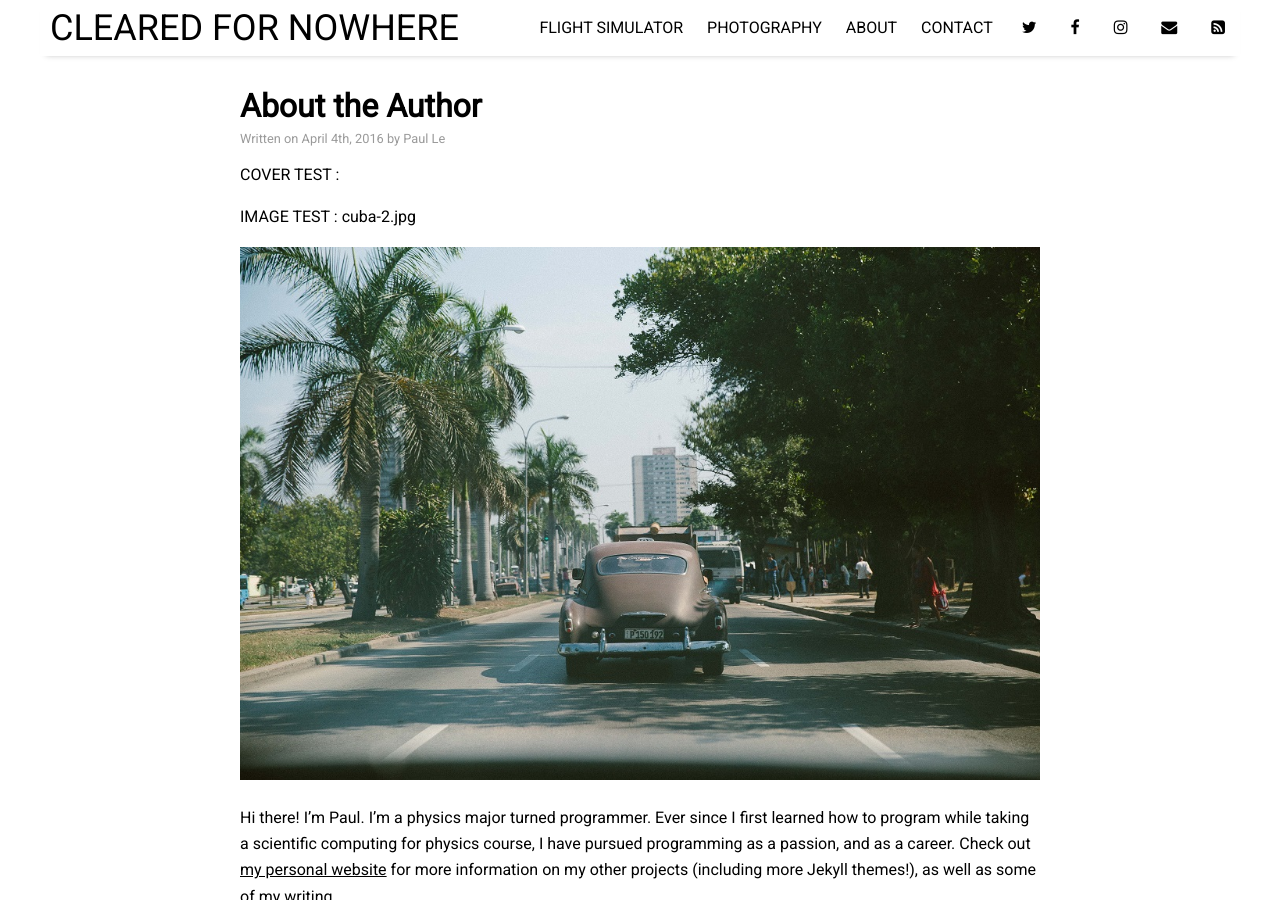
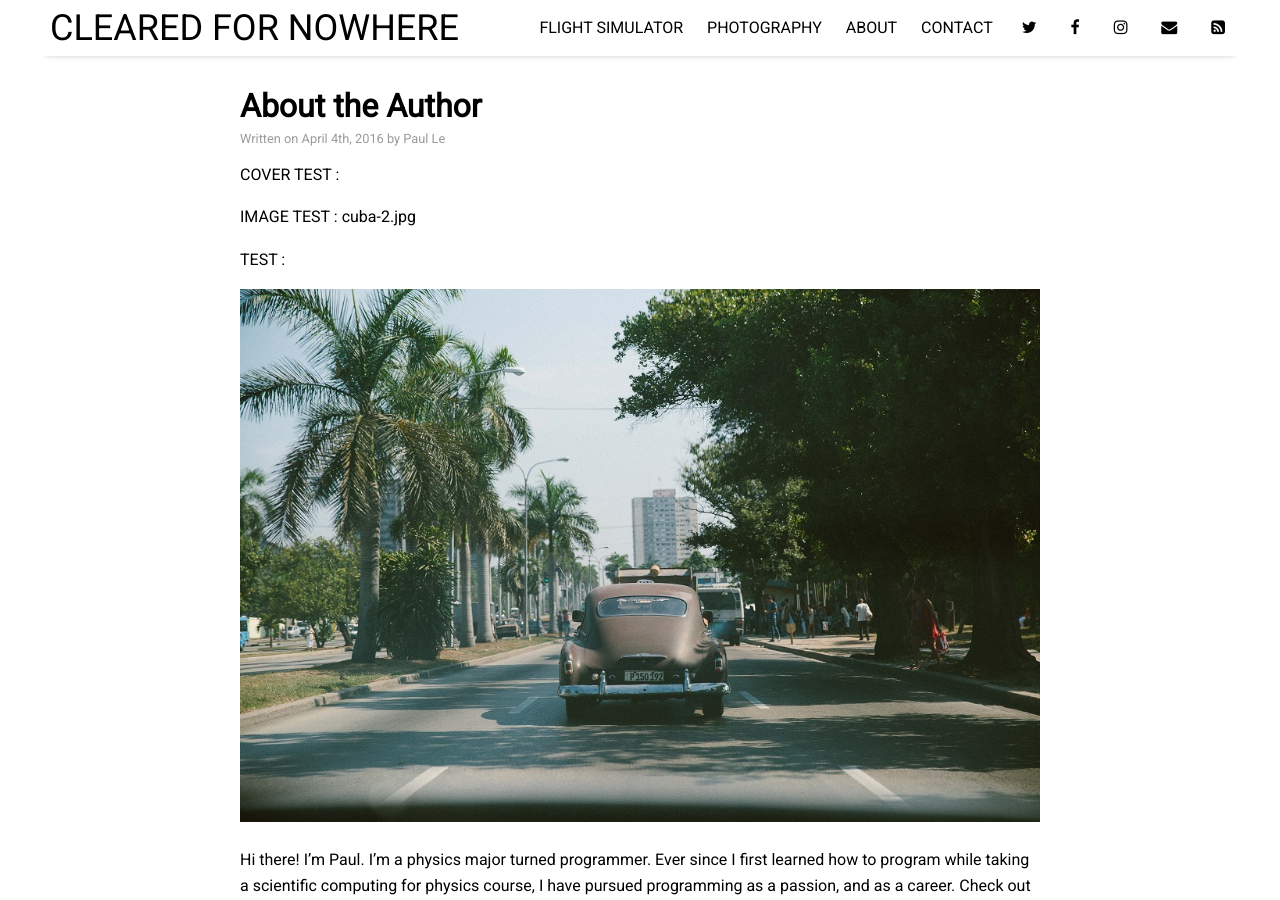
Before and after one commit to ClearedForNowhere/ClearedForNowhere.github.io, a Jekyll site: the page built from _posts/2016-04-04-about-the-author.md, in a window 1280 px wide and 900 px high. Built offline with Jekyll 4.4.1, drawn with Linux system fonts in a browser that asks for light colours; nearby versions of some CDN libraries.

Commit message:
Update post.html

```diff
--- a/_layouts/post.html
+++ b/_layouts/post.html
@@ -12,6 +12,7 @@ layout: default
   {% if page.image %}
 <p>COVER TEST : {{ page.cover }}</p>
 <p>IMAGE TEST : {{ page.image }}</p>
+<p>TEST : {{ page.test }}</p>
     <div class="featured-image">
       <img src="{{ site.github.url }}/assets/img/{{ page.image }}">
     </div>
```
